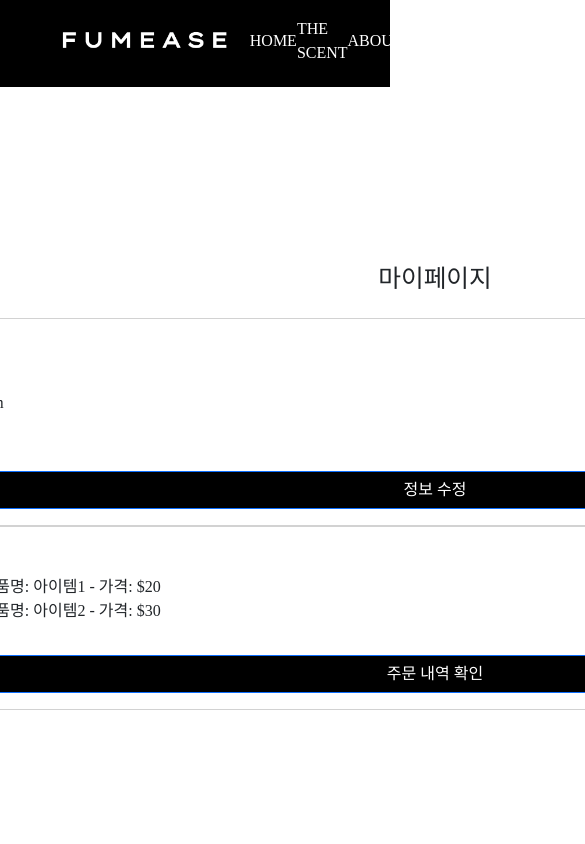
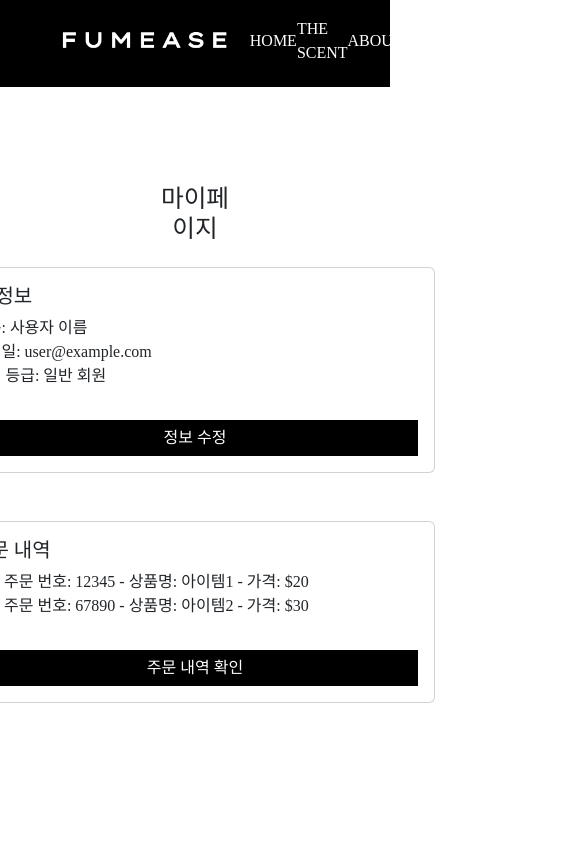
Before and after one commit to Kbomi16/fumease, a React (Create React App) app: page /my in a window 390 px wide. Shown: the top 844 px of the page, 585 px wide, since content can reach past the window. Built offline with nearby package versions, Linux system fonts and the light colour scheme; a web font is replaced by a local one.

Commit message:
반응형 페이지로 수정

```diff
--- a/src/views/About.js
+++ b/src/views/About.js
@@ -72,7 +72,7 @@ function App() {
                 <div className="p-5">
                     <h3 className={styles.perfumename}>오 드 퍼퓸 (EDP) </h3>
                     <h3 className={styles.perfumename}>Eau De Perfume </h3>
-                    <img className={styles.edpimg} src="edp.png" alt="edpimg" />
+                    <img className={styles.edpimg} src="img/edp.png" alt="edpimg" />
                     <p>향 첨가율이 8~15%이며, 최대 8시간동안 지속됩니다. <br></br>
                         대중들이 가장 선호하는 향과 지속력을 가지고 있습니다.<br></br>
                         시중에 출시되는 향수는 오드퍼퓸이 많습니다.</p>
--- a/src/views/Login.module.css
+++ b/src/views/Login.module.css
@@ -18,22 +18,38 @@ p, .label {
   width: 100%;
   margin-top: 1rem;
   font-family: 'AppleSDGothicNeoB';
+  border: none !important;
 }
 .btn:hover, .btn:focus {
   cursor: pointer;
   background-color: #000 !important;
   color: #fff;
+  border: none !important;
 }
 
 .container {
-  margin: 15rem;
+  padding: 15rem;
   display: flex;
   align-items: center;
   justify-content: center;
 }
-.justify-content-md-center {
-  width: 80rem;
+.container1 {
+  padding: 15rem;
+  width: 100%;
   display: flex;
+   flex-direction: column;
   align-items: center;
   justify-content: center;
 }
+.justify-content-md-center {
+  width: 100%;
+}
+
+@media (min-width: 600px) {
+  .container {
+    padding: 10rem auto;
+  }
+}
+.form {
+  width: 80%;
+}
--- a/src/views/Mypage.js
+++ b/src/views/Mypage.js
@@ -10,8 +10,8 @@ const MyPage = () => {
       <h2 className="mt-4 mb-4">마이페이지</h2>
 
       <Row className={styles['justify-content-md-center']}>
-        <Col md={4}>
-          <Card>
+        <Col md={4} className={styles.col}>
+          <Card className={styles.card}>
             <Card.Body>
               <Card.Title className={styles['title']}>내 정보</Card.Title>
               <Card.Text className={styles['text']}>
@@ -25,7 +25,7 @@ const MyPage = () => {
         </Col>
 
         <Col md={8}>
-          <Card>
+          <Card className={styles.card}>
             <Card.Body>
               <Card.Title className={styles['title']}>주문 내역</Card.Title>
               <Card.Text className={styles['text']}>
--- a/src/views/Mypage.module.css
+++ b/src/views/Mypage.module.css
@@ -1,34 +1,49 @@
 .container {
-  margin: 15rem;
+  padding: 10rem;
   display: flex;
   flex-direction: column;
   align-items: center;
   justify-content: center;
-}
-.justify-content-md-center {
-  width: 80rem;
-  display: flex;
-  align-items: center;
-  justify-content: center;
+  max-width: 100%;
+  width: 100vw;
+  margin: 0 auto;
 }
 h2 {
   font-family: 'AppleSDGothicNeoB';
+  text-align: center;
 }
+
 .btn {
   background-color: #000;
   border-radius: 0;
   width: 100%;
   margin-top: 1rem;
   font-family: 'AppleSDGothicNeoB';
+  border: none !important;
 }
+
 .btn:hover, .btn:focus {
   cursor: pointer;
   background-color: #000 !important;
   color: #fff;
+  border: none !important;
 }
+
 .title {
   font-family: 'AppleSDGothicNeoB';
 }
+
 .text {
   text-align: left;
 }
+
+.card {
+  width: 30rem;
+}
+.justify-content-md-center {
+  display: flex;
+  flex-direction: column;
+}
+.col {
+  margin-bottom: 3rem;
+}
--- a/src/views/Signup.js
+++ b/src/views/Signup.js
@@ -36,11 +36,9 @@ const Signup = () => {
 
 
   return (
-    <Container className={styles['container']}>
-      <Row className={styles['justify-content-md-center']}>
-        <Col xs={12} md={6}>
+    <Container className={styles['container1']}>
           <h2>회원가입</h2>
-          <Form onSubmit={handleSubmit}>
+          <Form onSubmit={handleSubmit} className={styles.form}>
             <Form.Group controlId="formUsername">
               <Form.Label className={styles.label}>아이디</Form.Label>
               <Form.Control className={styles.input}
@@ -149,8 +147,6 @@ const Signup = () => {
               회원가입
             </Button>
           </Form>
-        </Col>
-      </Row>
     </Container>
   );
 };
```
